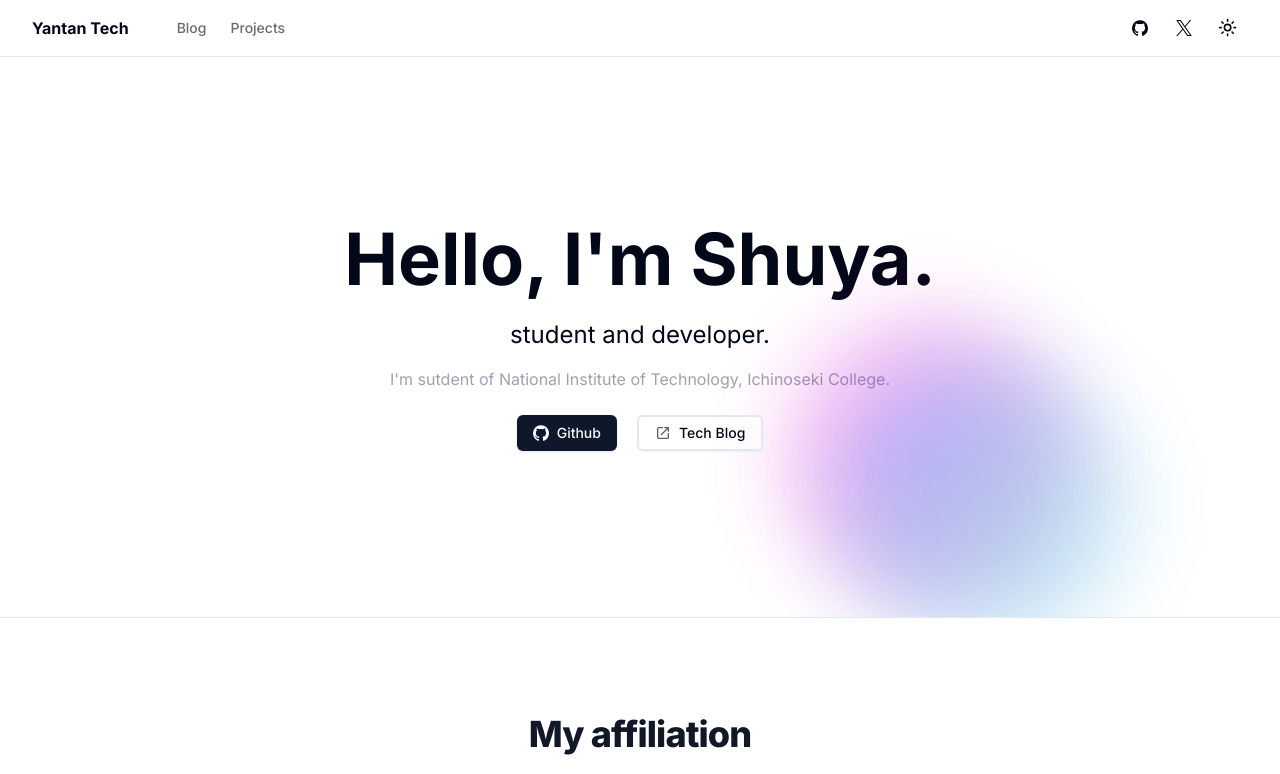
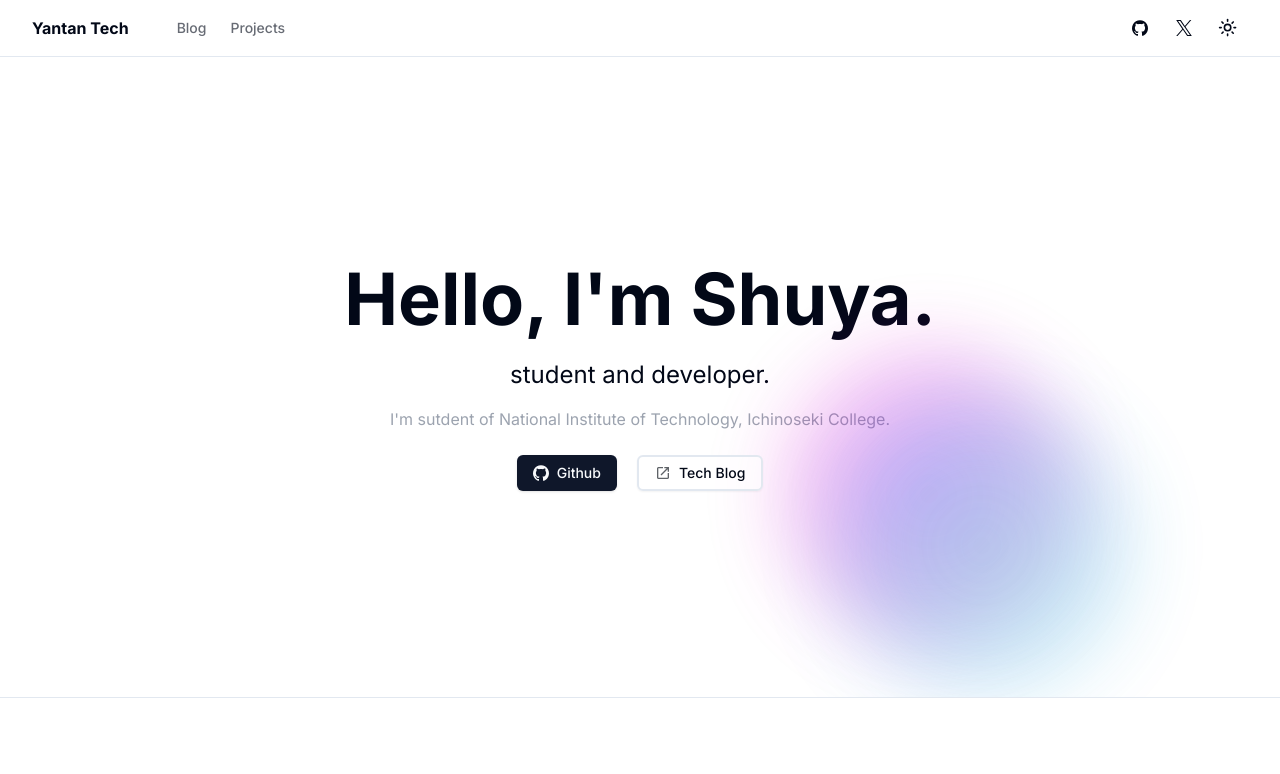
Before and after one commit to syuya2036/blog, a Next.js app: page / in a window 1280 px wide. Shown: the top 774 px of the page. Built offline with nearby package versions, Linux system fonts and the light colour scheme.

Commit message:
ヒーローのサイズ変更

```diff
--- a/components/hero.tsx
+++ b/components/hero.tsx
@@ -12,7 +12,7 @@ interface HeroProps {
 
 export default function Hero({ title, description, body }: HeroProps) {
   return (
-    <div className="hero text-center h-[70vh] flex flex-col flex-center justify-center ">
+    <div className="hero text-center h-[80vh] flex flex-col flex-center justify-center ">
       <h1 className="text-5xl md:text-7xl font-bold mb-6">{title}</h1>
       <p className="text-xl md:text-2xl mb-4">{description}</p>
       <p className="text-gray-400 mb-6">{body}</p>
```
